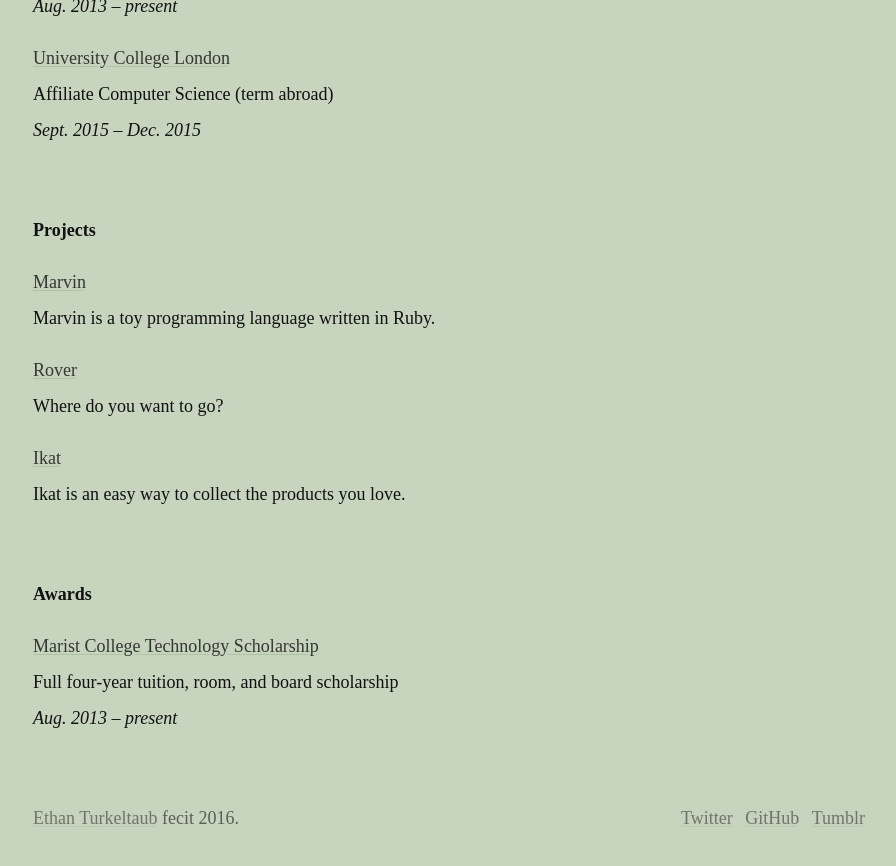
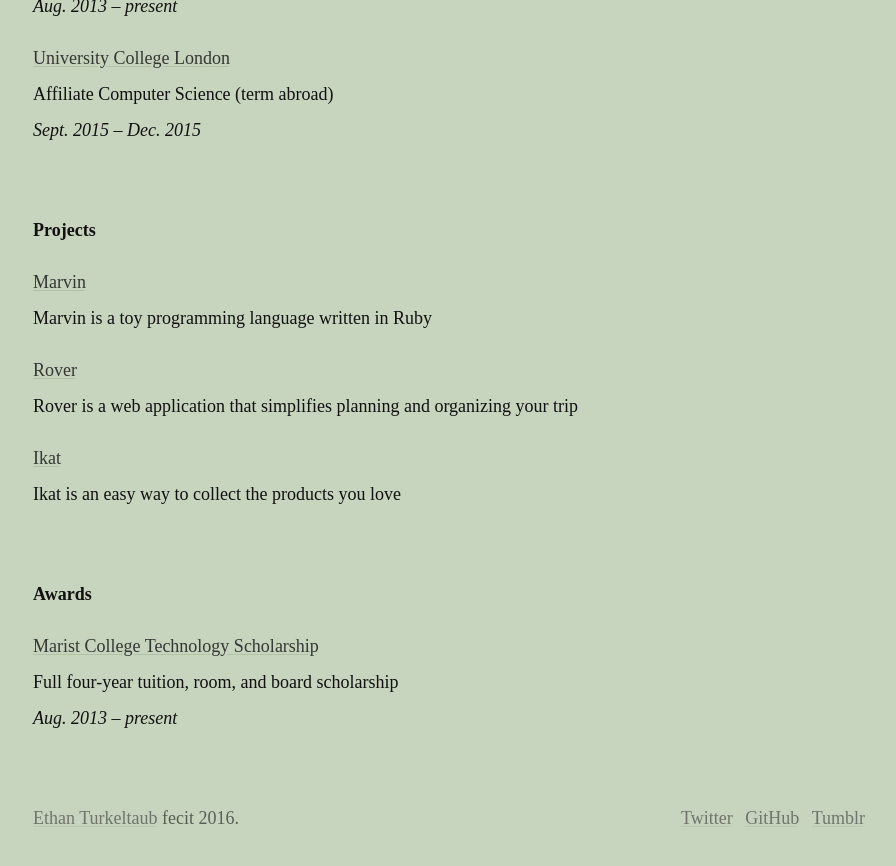
Before and after one commit to ethnt/ethnt.me, a Jekyll site: the page built from information.markdown, in a window 1280 px wide and 900 px high, scrolled down 1324 px. Shown: the top 866 px of the window, without its empty margins (95-991 px from the left). Built offline with Jekyll 4.4.1, drawn with Linux system fonts in a browser that asks for light colours.

Commit message:
Updated Information

```diff
--- a/information.markdown
+++ b/information.markdown
@@ -36,13 +36,14 @@
   entries:
   - title: Marvin
     link: https://github.com/ethnt/marvin
-    description: Marvin is a toy programming language written in Ruby.
+    description: Marvin is a toy programming language written in Ruby
   - title: Rover
     link: https://github.com/bienstudio/rover
-    description: Where do you want to go?
+    description: Rover is a web application that simplifies planning and organizing
+      your trip
   - title: Ikat
     link: https://github.com/bienstudio/ikat
-    description: Ikat is an easy way to collect the products you love.
+    description: Ikat is an easy way to collect the products you love
 - title: Awards
   type: entries
   entries:
```
